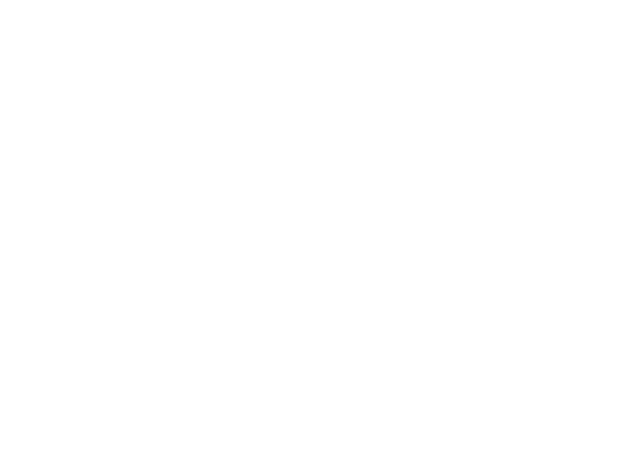
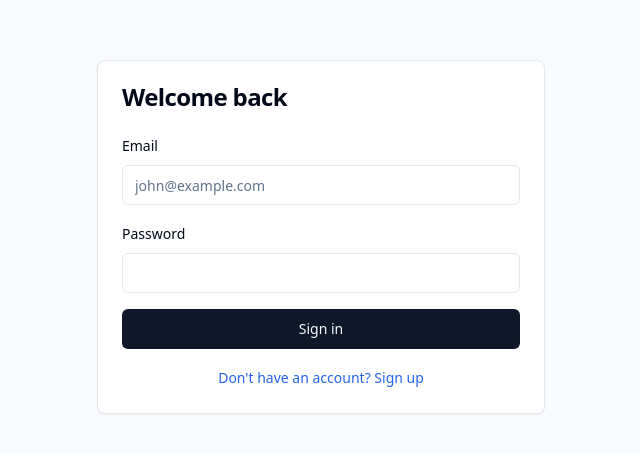
Before and after one commit to irfankab/yumiverse-reviews, a React (Vite) app: page /auth in a window 1280 px wide. Before the commit this address had no page. Shown: the part 163-616 px from the top of the page, without its empty margins (319-959 px from the left). Built offline with nearby package versions, Linux system fonts and the light colour scheme.

Commit message:
Add user authentication pages
Implement user sign-up and login functionality, creating the necessary pages for user authentication.
[skip gpt_engineer]

```diff
--- a/src/App.tsx
+++ b/src/App.tsx
@@ -2,23 +2,68 @@ import { Toaster } from "@/components/ui/toaster";
 import { Toaster as Sonner } from "@/components/ui/sonner";
 import { TooltipProvider } from "@/components/ui/tooltip";
 import { QueryClient, QueryClientProvider } from "@tanstack/react-query";
-import { BrowserRouter, Routes, Route } from "react-router-dom";
+import { BrowserRouter, Routes, Route, Navigate } from "react-router-dom";
+import { useEffect, useState } from "react";
+import { supabase } from "@/integrations/supabase/client";
 import Index from "./pages/Index";
+import Auth from "./pages/Auth";
 
 const queryClient = new QueryClient();
 
-const App = () => (
+const App = () => {
+  const [isAuthenticated, setIsAuthenticated] = useState<boolean | null>(null);
+
+  useEffect(() => {
+    // Check initial auth state
+    supabase.auth.getSession().then(({ data: { session } }) => {
+      setIsAuthenticated(!!session);
+    });
+
+    // Listen for auth changes
+    const {
+      data: { subscription },
+    } = supabase.auth.onAuthStateChange((event, session) => {
+      setIsAuthenticated(!!session);
+    });
+
+    return () => subscription.unsubscribe();
+  }, []);
+
+  // Show nothing while checking auth state
+  if (isAuthenticated === null) return null;
+
+  return (
     <QueryClientProvider client={queryClient}>
       <TooltipProvider>
         <Toaster />
         <Sonner />
         <BrowserRouter>
           <Routes>
-          <Route path="/" element={<Index />} />
+            <Route
+              path="/"
+              element={
+                isAuthenticated ? (
+                  <Index />
+                ) : (
+                  <Navigate to="/auth" replace />
+                )
+              }
+            />
+            <Route
+              path="/auth"
+              element={
+                !isAuthenticated ? (
+                  <Auth />
+                ) : (
+                  <Navigate to="/" replace />
+                )
+              }
+            />
           </Routes>
         </BrowserRouter>
       </TooltipProvider>
     </QueryClientProvider>
   );
+};
 
 export default App;
--- a/src/integrations/supabase/types.ts
+++ b/src/integrations/supabase/types.ts
@@ -100,6 +100,13 @@ export type Database = {
             columns: ["restaurant_id"]
             isOneToOne: false
             referencedRelation: "restaurants"
+            referencedColumns: ["id"]
+          },
+          {
+            foreignKeyName: "reviews_user_id_fkey"
+            columns: ["user_id"]
+            isOneToOne: false
+            referencedRelation: "profiles"
             referencedColumns: ["id"]
           },
         ]
--- /dev/null
+++ b/src/pages/Auth.tsx
@@ -0,0 +1,124 @@
+import { useState } from "react";
+import { useNavigate } from "react-router-dom";
+import { Card, CardContent, CardHeader, CardTitle } from "@/components/ui/card";
+import { Label } from "@/components/ui/label";
+import { Input } from "@/components/ui/input";
+import { Button } from "@/components/ui/button";
+import { useToast } from "@/hooks/use-toast";
+import { supabase } from "@/integrations/supabase/client";
+
+const Auth = () => {
+  const [isLoading, setIsLoading] = useState(false);
+  const [email, setEmail] = useState("");
+  const [password, setPassword] = useState("");
+  const [username, setUsername] = useState("");
+  const [isSignUp, setIsSignUp] = useState(false);
+  const { toast } = useToast();
+  const navigate = useNavigate();
+
+  const handleSubmit = async (e: React.FormEvent) => {
+    e.preventDefault();
+    setIsLoading(true);
+
+    try {
+      if (isSignUp) {
+        const { error } = await supabase.auth.signUp({
+          email,
+          password,
+          options: {
+            data: {
+              username,
+            },
+          },
+        });
+        if (error) throw error;
+        toast({
+          title: "Success!",
+          description: "Please check your email to verify your account.",
+        });
+      } else {
+        const { error } = await supabase.auth.signInWithPassword({
+          email,
+          password,
+        });
+        if (error) throw error;
+        navigate("/");
+      }
+    } catch (error: any) {
+      toast({
+        title: "Error",
+        description: error.message,
+        variant: "destructive",
+      });
+    } finally {
+      setIsLoading(false);
+    }
+  };
+
+  return (
+    <div className="min-h-screen bg-gray-50 flex items-center justify-center p-4">
+      <Card className="w-full max-w-md">
+        <CardHeader>
+          <CardTitle>{isSignUp ? "Create an account" : "Welcome back"}</CardTitle>
+        </CardHeader>
+        <CardContent>
+          <form onSubmit={handleSubmit} className="space-y-4">
+            {isSignUp && (
+              <div className="space-y-2">
+                <Label htmlFor="username">Username</Label>
+                <Input
+                  id="username"
+                  placeholder="johndoe"
+                  value={username}
+                  onChange={(e) => setUsername(e.target.value)}
+                  required
+                />
+              </div>
+            )}
+            <div className="space-y-2">
+              <Label htmlFor="email">Email</Label>
+              <Input
+                id="email"
+                type="email"
+                placeholder="john@example.com"
+                value={email}
+                onChange={(e) => setEmail(e.target.value)}
+                required
+              />
+            </div>
+            <div className="space-y-2">
+              <Label htmlFor="password">Password</Label>
+              <Input
+                id="password"
+                type="password"
+                value={password}
+                onChange={(e) => setPassword(e.target.value)}
+                required
+              />
+            </div>
+            <Button type="submit" className="w-full" disabled={isLoading}>
+              {isLoading
+                ? "Loading..."
+                : isSignUp
+                ? "Create account"
+                : "Sign in"}
+            </Button>
+          </form>
+          <div className="mt-4 text-center">
+            <button
+              type="button"
+              className="text-sm text-blue-600 hover:underline"
+              onClick={() => setIsSignUp(!isSignUp)}
+            >
+              {isSignUp
+                ? "Already have an account? Sign in"
+                : "Don't have an account? Sign up"}
+            </button>
+          </div>
+        </CardContent>
+      </Card>
+    </div>
+  );
+};
+
+export default Auth;
--- a/src/pages/Index.tsx
+++ b/src/pages/Index.tsx
@@ -1,6 +1,7 @@
 import { useEffect, useState } from "react";
 import { useNavigate } from "react-router-dom";
 import { Card, CardContent, CardHeader, CardTitle } from "@/components/ui/card";
+import { Button } from "@/components/ui/button";
 import { supabase } from "@/integrations/supabase/client";
 import { useToast } from "@/hooks/use-toast";
 import { Tables } from "@/integrations/supabase/types";
@@ -67,8 +68,32 @@ const Index = () => {
     }
   };
 
+  const handleLogout = async () => {
+    try {
+      const { error } = await supabase.auth.signOut();
+      if (error) throw error;
+      navigate("/auth");
+    } catch (error: any) {
+      toast({
+        title: "Error",
+        description: "Failed to log out",
+        variant: "destructive",
+      });
+    }
+  };
+
   return (
     <div className="min-h-screen bg-gray-50">
+      {/* Navigation */}
+      <nav className="bg-white shadow-sm">
+        <div className="container mx-auto px-4 py-4 flex justify-between items-center">
+          <h1 className="text-xl font-bold">Food Review</h1>
+          <Button onClick={handleLogout} variant="outline">
+            Log out
+          </Button>
+        </div>
+      </nav>
+
       {/* Hero Section */}
       <div className="bg-gradient-to-r from-orange-500 to-red-600 text-white py-20">
         <div className="container mx-auto px-4">
```
Lines whose indentation alone changed are shown as unchanged.
